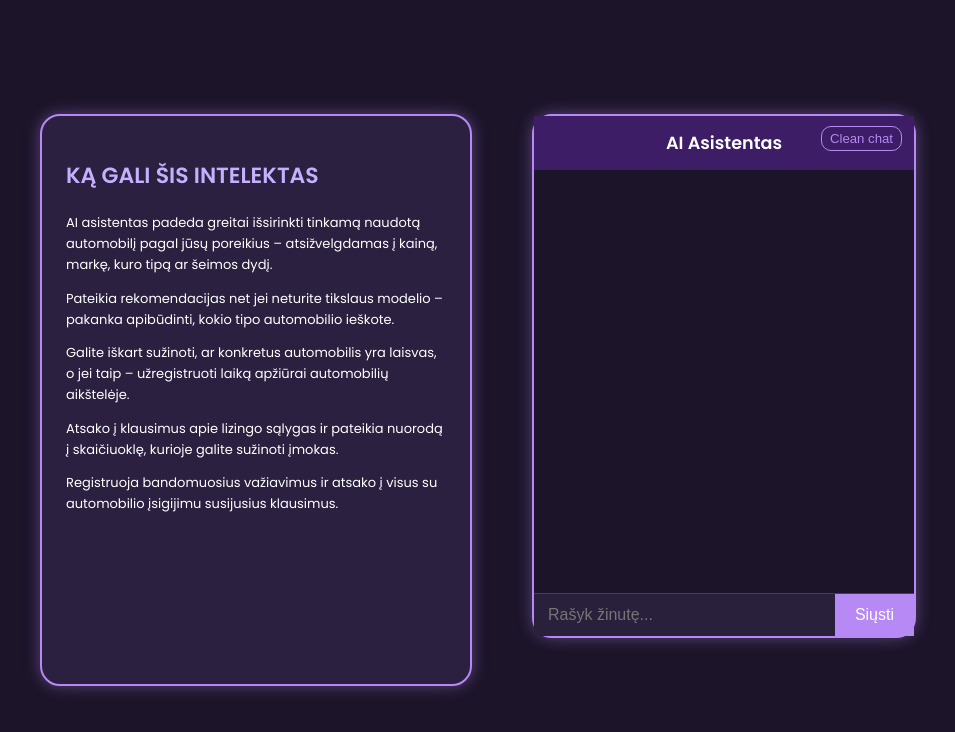
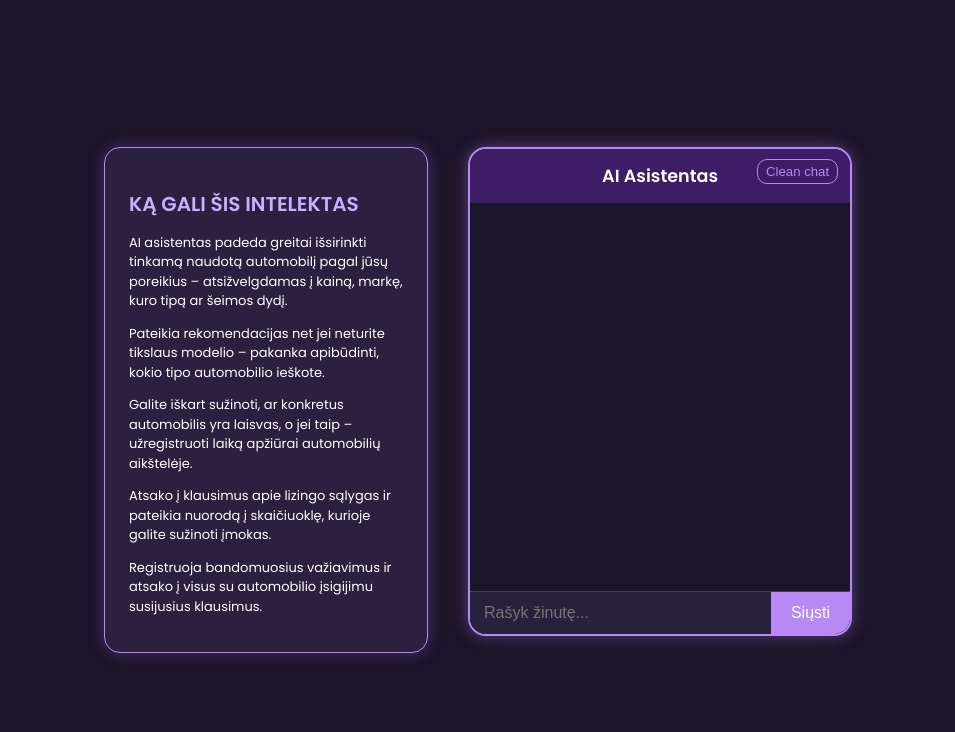
Before and after one commit to intelekta-lt/auto, a website: page index.html in a window 1280 px wide. Shown: the whole page, without its empty margins (162-1117 px from the left). Drawn offline with Linux system fonts and the light colour scheme.

Commit message:
Update style.css

```diff
--- a/style.css
+++ b/style.css
@@ -15,42 +15,42 @@ body {
   display: flex;
   align-items: flex-start;
   justify-content: center;
-  gap: 60px;
-  padding: 20px 40px;
+  gap: 40px;
+  padding: 40px;
 }
 
-/* Info box (kairėje) */
+/* Kairės informacijos blokas */
 .info-box {
-  background-color: #2B203F;
-  color: #FFFFFF;
+  background-color: #2b203f;
+  color: #ffffff;
   padding: 24px;
-  border-radius: 20px;
-  width: 380px;
-  height: 520px;
-  box-shadow: 0 0 16px rgba(182, 137, 244, 0.4);
-  border: 2px solid #B689F4;
+  border-radius: 16px;
+  width: 340px;
+  box-shadow: 0 0 16px rgba(158, 111, 255, 0.3);
+  border: 1px solid #B689F4;
   font-family: 'Poppins', sans-serif;
   font-size: 13px;
-  line-height: 1.6;
+  line-height: 1.5;
 }
 
 .info-box h2 {
-  font-size: 22px;
-  color: #C6AFFF;
-  margin-bottom: 20px;
+  font-size: 20px;
+  color: #caaeff;
+  margin-bottom: 14px;
 }
 
 .info-box p {
   margin-bottom: 12px;
 }
 
-/* Chat box */
+/* Chat Box */
 .chat-container {
-  width: 380px;
-  height: 520px;
+  width: 100%;
+  max-width: 380px;
   background-color: #2E2B3A;
-  border-radius: 20px;
+  border-radius: 18px;
   border: 2px solid #B689F4;
+  overflow: hidden;
   box-shadow: 0 0 16px rgba(182, 137, 244, 0.4);
   display: flex;
   flex-direction: column;
@@ -87,7 +87,7 @@ body {
 
 .chat-messages {
   padding: 14px;
-  flex: 1;
+  height: 360px;
   overflow-y: auto;
   display: flex;
   flex-direction: column;
```
